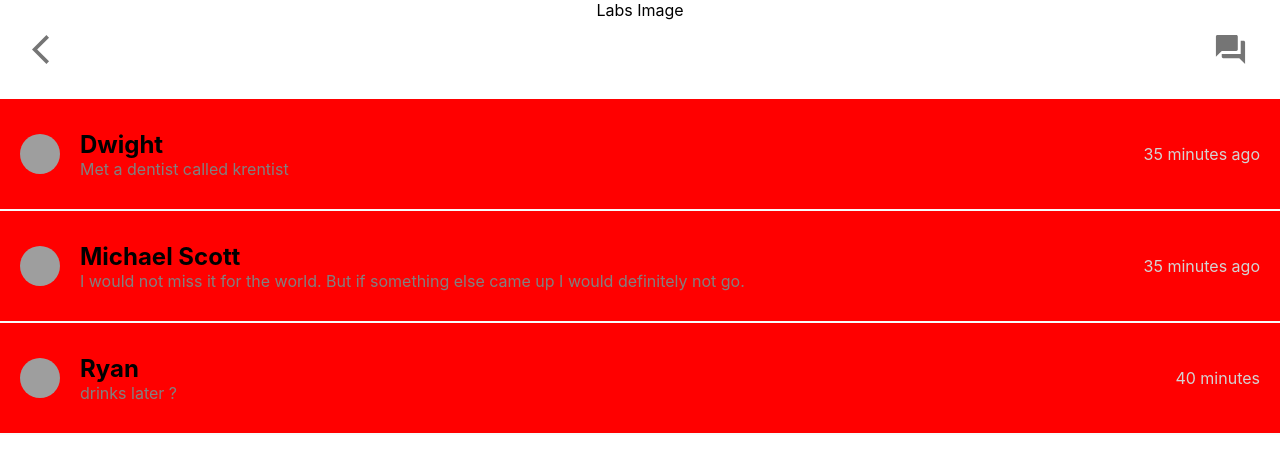
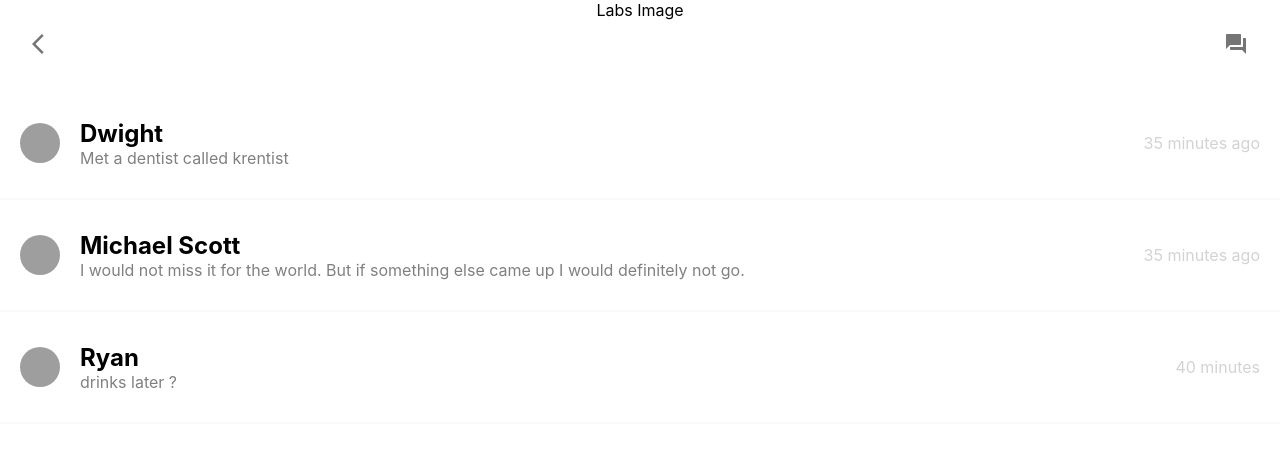
Before and after one commit to brianwangocho/labsclient, a React (Create React App) app: page /chats in a window 1280 px wide. Shown: the top 472 px of the page. Built offline with nearby package versions, Linux system fonts and the light colour scheme; grey boxes are pictures that could not be loaded.

Commit message:
change font size

```diff
--- a/src/components/chats/chat.css
+++ b/src/components/chats/chat.css
@@ -41,10 +41,3 @@ a{
 
     }
 }
-
-@media only screen and (min-width: 600px) {
-    .chat{
-        background-color:red;
-    }
-
-}
--- a/src/components/header/Header.js
+++ b/src/components/header/Header.js
@@ -15,18 +15,18 @@ export default function Header({backbutton}){
         <div className="header">
         {backbutton?(
             <IconButton onClick={()=>history.replace(backbutton)}>
-            <ArrowBackIosIcon fontSize="large" className="header__icon"/>
+            <ArrowBackIosIcon  className="header__icon"/>
             </IconButton>
 
         ):(    <IconButton>
-            <PersonIcon className="header__icon" fontSize="large"/>
+            <PersonIcon  size="medium"className="header__icon" />
             </IconButton>)}
 
         <p>Labs Image</p>
 
         <Link to="/chats">
         <IconButton>
-        <ForumIcon className="header__icon"fontSize="large"/>
+        <ForumIcon className="header__icon"/>
         </IconButton>
         </Link>
 
```
